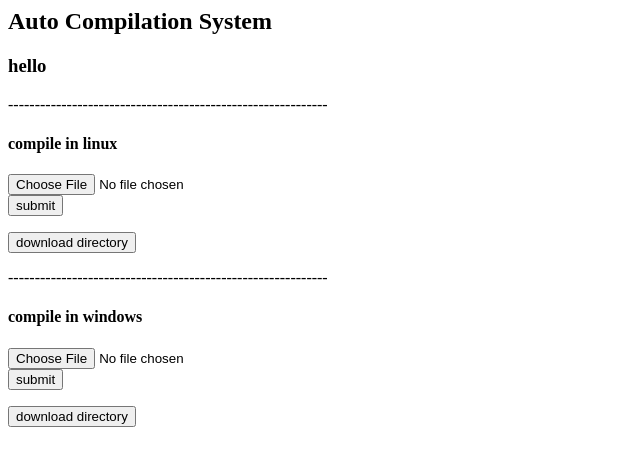
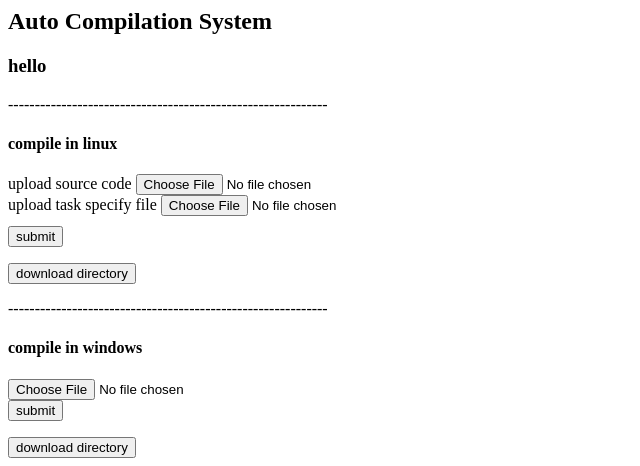
Before and after one commit to Severoe/secu-tools, a Django app: page / in a window 1280 px wide. Shown: the top 466 px of the page, without its empty margins (0-640 px from the left). Run offline with Django 3.2, Linux system fonts and the light colour scheme.

Commit message:
updating views.py

```diff
--- a/Probacs/security-tool-server/secuTool/forms.py
+++ b/Probacs/security-tool-server/secuTool/forms.py
@@ -8,7 +8,7 @@ from django.core.exceptions import ObjectDoesNotExist
 class ProfileUserForm(forms.ModelForm):
     class Meta:
         model = ProfileUser
-        fields = ( 'srcCodes', )
+        fields = ( 'srcCodes', 'task_file')
         # widgets = {
         #     'bio': forms.Textarea(attrs={'cols': 70, 'rows': 10,}),
         # }
--- a/Probacs/security-tool-server/secuTool/models.py
+++ b/Probacs/security-tool-server/secuTool/models.py
@@ -34,7 +34,7 @@ class ProfileUser(models.Model):
     # bio = models.CharField(max_length=500)
     srcCodes = models.FileField(upload_to="hellomake", blank=True)
     content_type = models.CharField(max_length=50)  #file type
-
+    task_file = models.FileField(blank=True)
     def __unicode__(self):
         return 'id=' + str(self.id) + ',bio="' + self.content_type + '"'
 
--- a/Probacs/security-tool-server/secuTool/templates/secuTool/index.html
+++ b/Probacs/security-tool-server/secuTool/templates/secuTool/index.html
@@ -10,7 +10,9 @@
 			<div class="upload-error">
                 {% if form.errors %} {{form.errors}} {% endif %}
             </div>
-			<div class="photo-upload">{{form.srcCodes}} </div>
+			<div class="photo-upload" >upload source code  {{form.srcCodes}} </div>
+			<div class="photo-upload">upload task specify file {{form.task_file}} </div>
+			<div class="" style="height: 10px;"></div>
 			<input type="submit" value="submit" class="submit-edition">
 			{% csrf_token %}
 		</form>
--- a/Probacs/security-tool-server/secuTool/views.py
+++ b/Probacs/security-tool-server/secuTool/views.py
@@ -39,15 +39,27 @@ def rcvSrc(request):
 	os.system("mkdir "+taskFolder)
 	context = {}
 	# handle bad submit request (attention, undergoing compilation info may be missing by rendering blank)
-	if 'srcCodes' not in request.FILES:
+	if 'srcCodes' not in request.FILES or 'task_file' not in request.FILES:
 		return redirect(home)
 	#save file in taskfolder
 	filename = request.FILES['srcCodes'].name
+	taskfile = request.FILES['task_file'].name
+	print(taskfile)
 	# print(filename)
 	srcPath = taskFolder+"/"+filename
+	taskPath = taskFolder+"/"+taskfile
 	with open(srcPath,'wb+') as dest:
 		for chunk in request.FILES['srcCodes'].chunks():
 			dest.write(chunk)
+	with open(taskPath,'wb+') as dest:
+		for chunk in request.FILES['task_file'].chunks():
+			dest.write(chunk)
+
+
+	#######################
+	# parse task file
+	#######################
+
 
 	context['form']  = ProfileUserForm()
 	context['message'] = 'file compile finished !'
```
Also changed, not shown: 2 other files.
